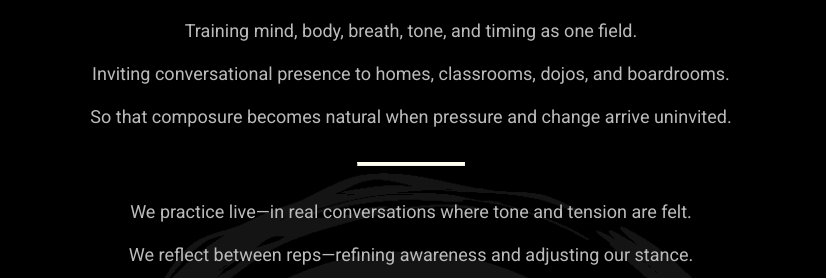
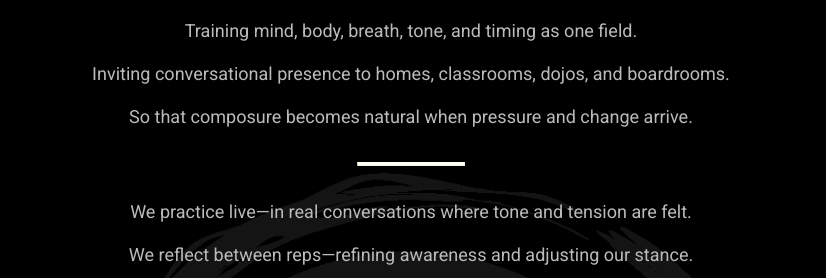
Before and after one commit to mindset-dojo/mindset-dojo.github.io, a Jekyll site: the page built from mission.md, in a window 1280 px wide and 900 px high, scrolled down 981 px. Shown: the part 154-432 px from the top of the window, without its empty margins (229-1055 px from the left). Built offline with Jekyll 4.4.1, drawn with Linux system fonts in a browser that asks for light colours; some web fonts are replaced.

Commit message:
fix: Cleanup

```diff
--- a/_data/mission.yaml
+++ b/_data/mission.yaml
@@ -5,7 +5,7 @@ statement:
   - Our mission is to cultivate fearless leadership through energy agility.
   - Training mind, body, breath, tone, and timing as one field.
   - Inviting conversational presence to homes, classrooms, dojos, and boardrooms.
-  - So that composure becomes natural when pressure and change arrive uninvited.
+  - So that composure becomes natural when pressure and change arrive.
 sections:
   - type: text
     data:
```
